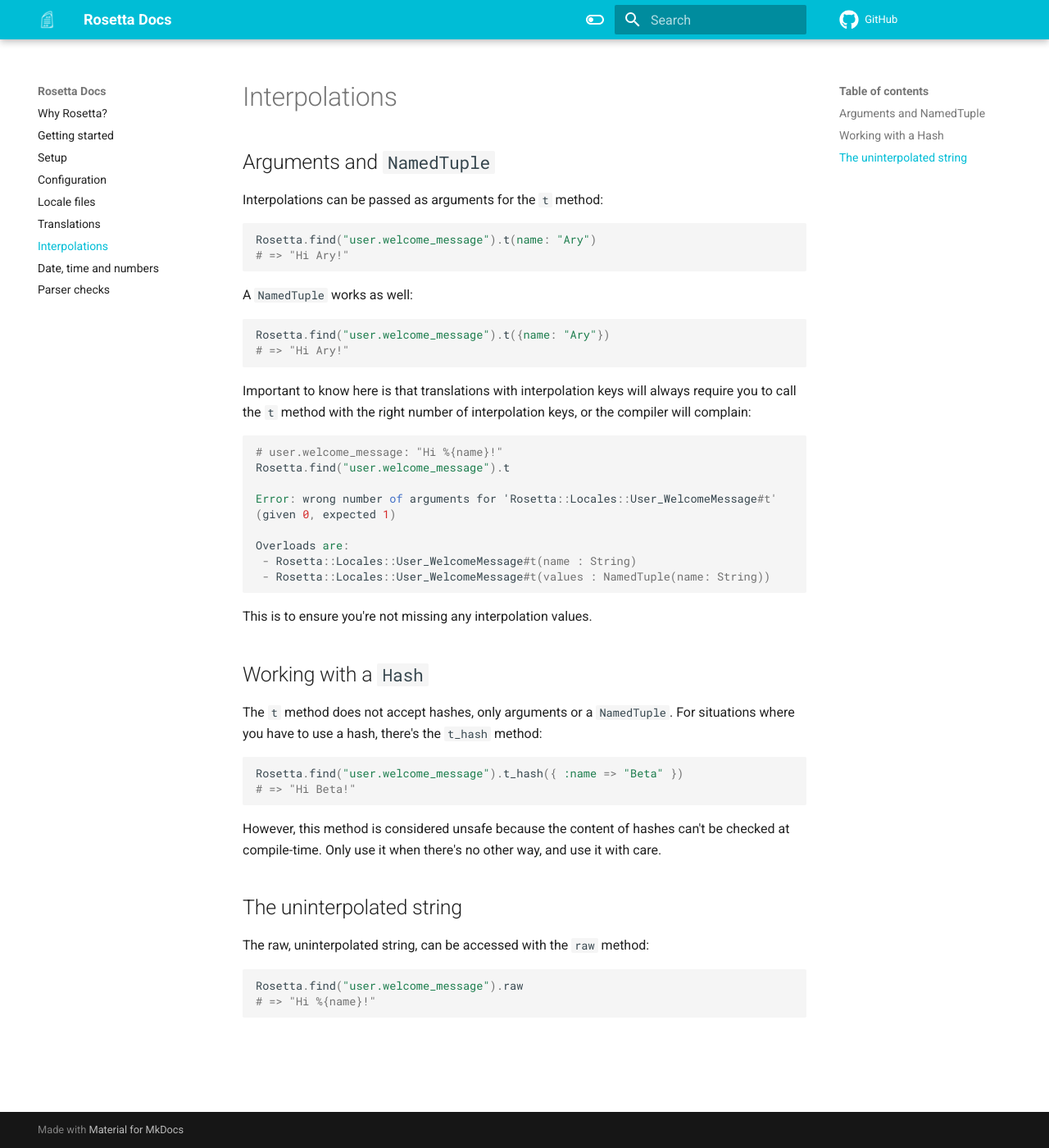
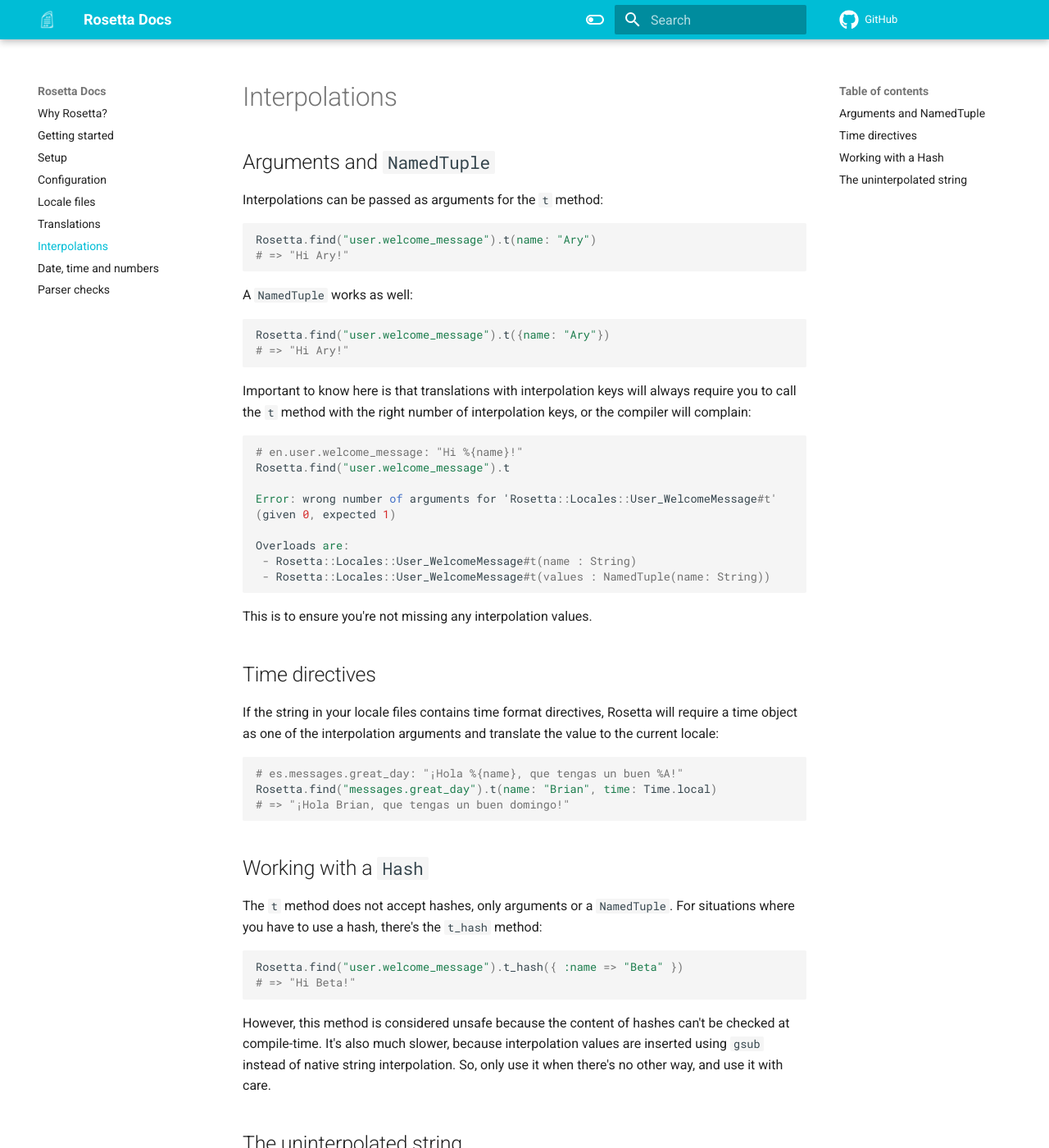
Before and after one commit to wout/rosetta, an MkDocs documentation site: the page built from docs/interpolations.md, in a window 1280 px wide and 1400 px high. Shown: the whole window at 82% size. Built offline with MkDocs 1.6.1 and Material for MkDocs 9.7.7, drawn with Linux system fonts in a browser that asks for light colours; comment, search, counter and statistics services are not loaded; the version menu is left out.

Commit message:
docs: add reference about time format directives

````diff
--- a/docs/interpolations.md
+++ b/docs/interpolations.md
@@ -18,7 +18,7 @@
 or the compiler will complain:
 
 ```cr
-# user.welcome_message: "Hi %{name}!"
+# en.user.welcome_message: "Hi %{name}!"
 Rosetta.find("user.welcome_message").t
 
 Error: wrong number of arguments for 'Rosetta::Locales::User_WelcomeMessage#t'
@@ -31,6 +31,17 @@
 
 This is to ensure you're not missing any interpolation values.
 
+## Time directives
+If the string in your locale files contains time format directives, Rosetta will
+require a time object as one of the interpolation arguments and translate the
+value to the current locale:
+
+```cr
+# es.messages.great_day: "¡Hola %{name}, que tengas un buen %A!"
+Rosetta.find("messages.great_day").t(name: "Brian", time: Time.local)
+# => "¡Hola Brian, que tengas un buen domingo!"
+```
+
 ## Working with a `Hash`
 The `t` method does not accept hashes, only arguments or a `NamedTuple`. For
 situations where you have to use a hash, there's the `t_hash` method:
@@ -41,8 +52,9 @@
 ```
 
 However, this method is considered unsafe because the content of hashes can't be
-checked at compile-time. Only use it when there's no other way, and use it with
-care.
+checked at compile-time. It's also much slower, because interpolation values are
+inserted using `gsub` instead of native string interpolation. So, only use it
+when there's no other way, and use it with care.
 
 ## The uninterpolated string
 The raw, uninterpolated string, can be accessed with the `raw` method:
````
Also changed, not shown: docs/why_rosetta.md (+1 -1 lines).
